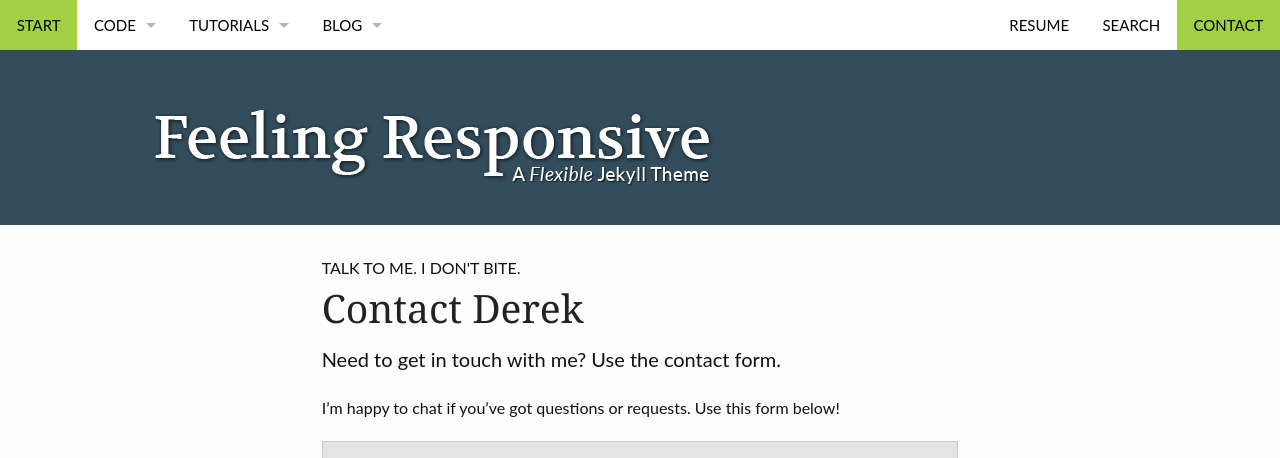
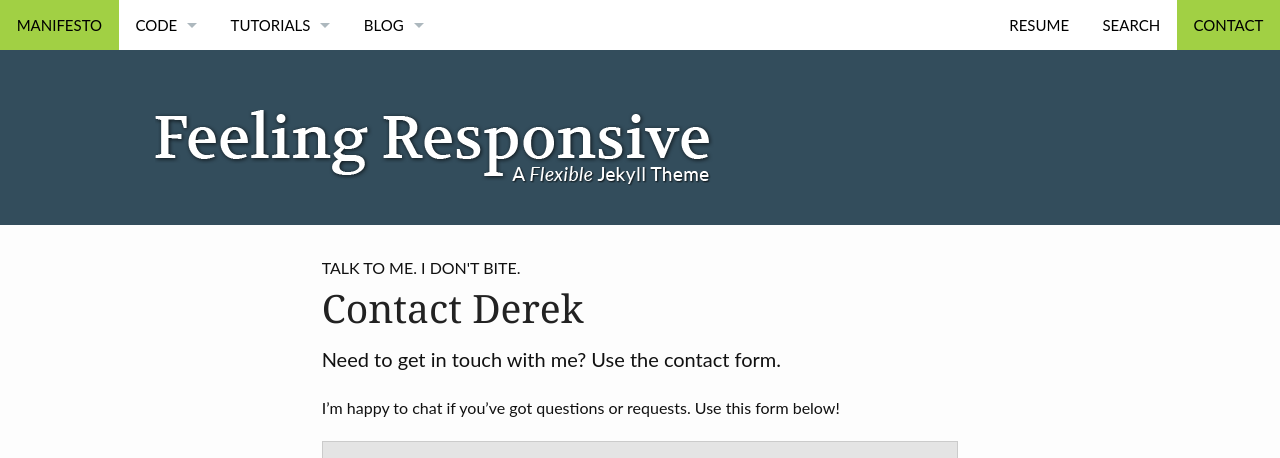
Before and after one commit to mixedmarketingartist/mixedmarketingartist.github.io, a Jekyll site: the page built from pages/contact.md, in a window 1280 px wide and 900 px high, cut to the strip 0-458 px from the top of the window. Built offline with Jekyll 4.4.1, drawn with Linux system fonts in a browser that asks for light colours.

```diff
--- a/_data/navigation.yml
+++ b/_data/navigation.yml
@@ -1,5 +1,5 @@
-- title: Start
-  url: "/mma"
+- title: Manifesto
+  url: "/manifesto"
   side: left
 
 - title: Code
--- a/_layouts/resume.html
+++ b/_layouts/resume.html
@@ -1,5 +1,5 @@
 ---
-layout: blog
+layout: resume
 title: "Blog"
 teaser: "This is the Feeling Responsive Blog Template."
 image:
```
Also changed, not shown: manifesto/index.html (added), 1 other file.
